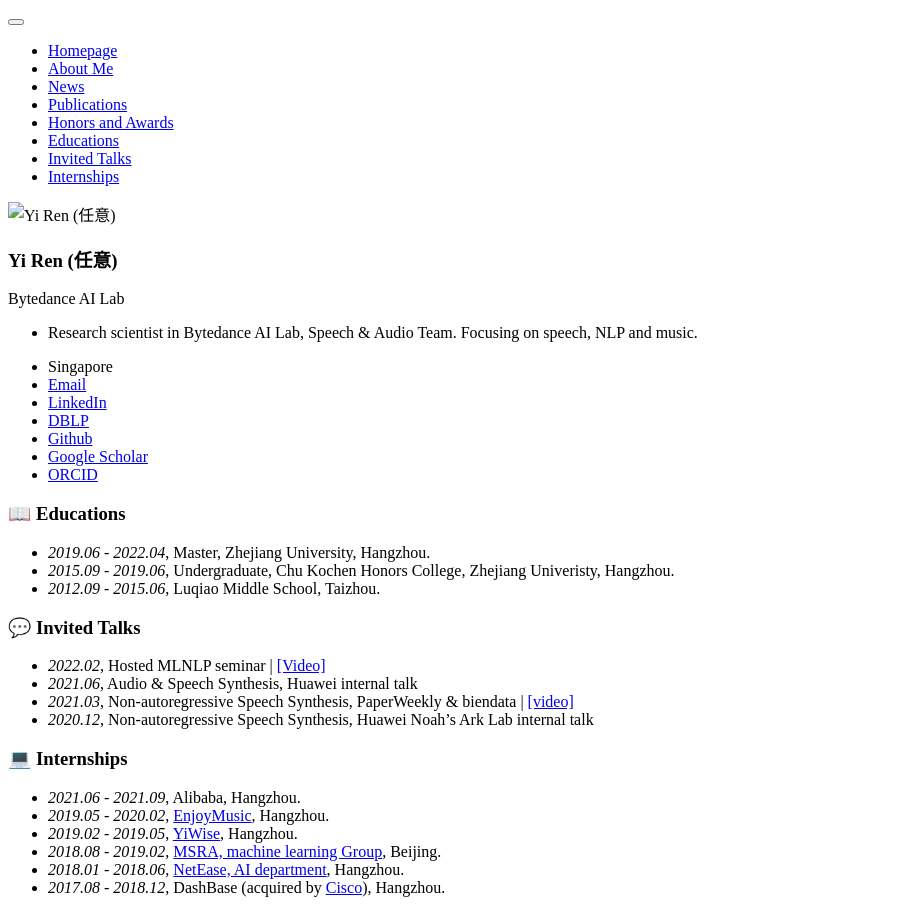
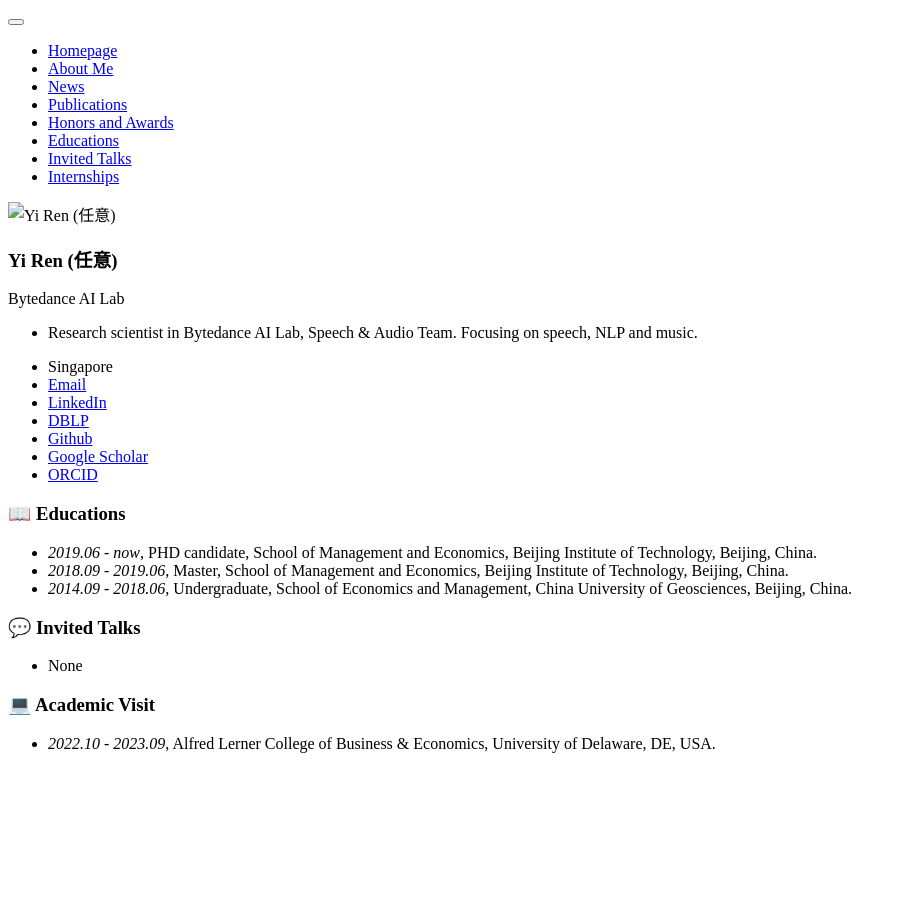
Before and after one commit to JunweiKuang/JunweiKuang.github.io, a Jekyll site: the page built from _pages/includes/others.md, in a window 1280 px wide. Shown: the whole page, without its empty margins (0-902 px from the left). Built offline with Jekyll 4.4.1, drawn with Linux system fonts in a browser that asks for light colours; our own code applies the rules of GitHub Pages for plain Markdown files.

Commit message:
add all files

```diff
--- a/_pages/includes/others.md
+++ b/_pages/includes/others.md
@@ -1,19 +1,11 @@
 
 # 📖 Educations
-- *2019.06 - 2022.04*, Master, Zhejiang University, Hangzhou.
-- *2015.09 - 2019.06*, Undergraduate, Chu Kochen Honors College, Zhejiang Univeristy, Hangzhou.
-- *2012.09 - 2015.06*, Luqiao Middle School, Taizhou.
+- *2019.06 - now*, PHD candidate, School of Management and Economics, Beijing Institute of Technology, Beijing, China.
+- *2018.09 - 2019.06*, Master, School of Management and Economics, Beijing Institute of Technology, Beijing, China.
+- *2014.09 - 2018.06*, Undergraduate, School of Economics and Management, China University of Geosciences, Beijing, China.
 
 # 💬 Invited Talks
-- *2022.02*, Hosted MLNLP seminar \| [\[Video\]](https://www.bilibili.com/video/BV1wF411x7qh)
-- *2021.06*, Audio & Speech Synthesis, Huawei internal talk
-- *2021.03*, Non-autoregressive Speech Synthesis, PaperWeekly & biendata \| [\[video\]](https://www.bilibili.com/video/BV1uf4y1t7Hr/)
-- *2020.12*, Non-autoregressive Speech Synthesis, Huawei Noah's Ark Lab internal talk
+- None
 
-# 💻 Internships
-- *2021.06 - 2021.09*, Alibaba, Hangzhou.
-- *2019.05 - 2020.02*, [EnjoyMusic](https://enjoymusic.ai/), Hangzhou.
-- *2019.02 - 2019.05*, [YiWise](https://www.yiwise.com/), Hangzhou.
-- *2018.08 - 2019.02*, [MSRA, machine learning Group](https://www.microsoft.com/en-us/research/group/machine-learning-research-group/), Beijing.
-- *2018.01 - 2018.06*, [NetEase, AI department](https://hr.163.com/zc/12-ai/index.html), Hangzhou.
-- *2017.08 - 2018.12*, DashBase (acquired by [Cisco](https://blogs.cisco.com/news/349511)), Hangzhou.
+# 💻 Academic Visit
+- *2022.10 - 2023.09*, Alfred Lerner College of Business & Economics, University of Delaware, DE, USA.
```
